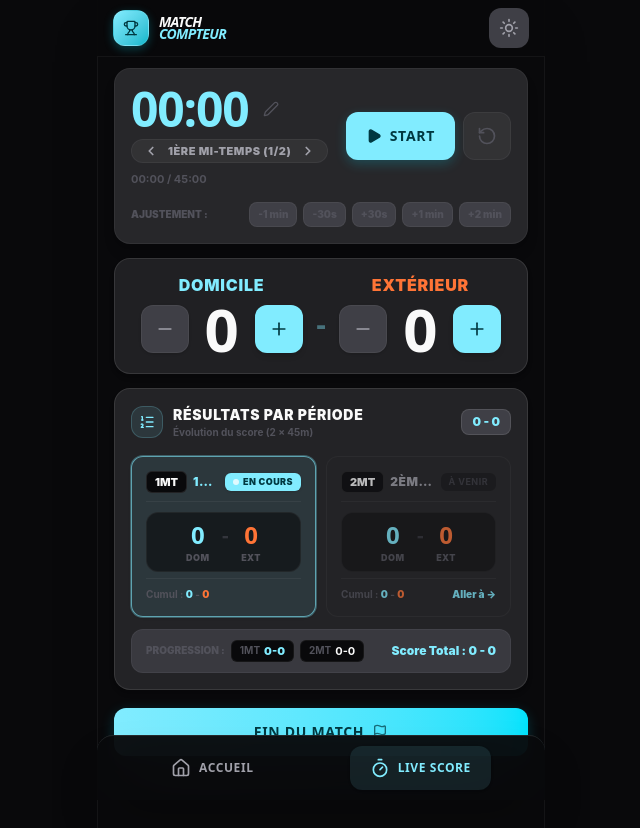
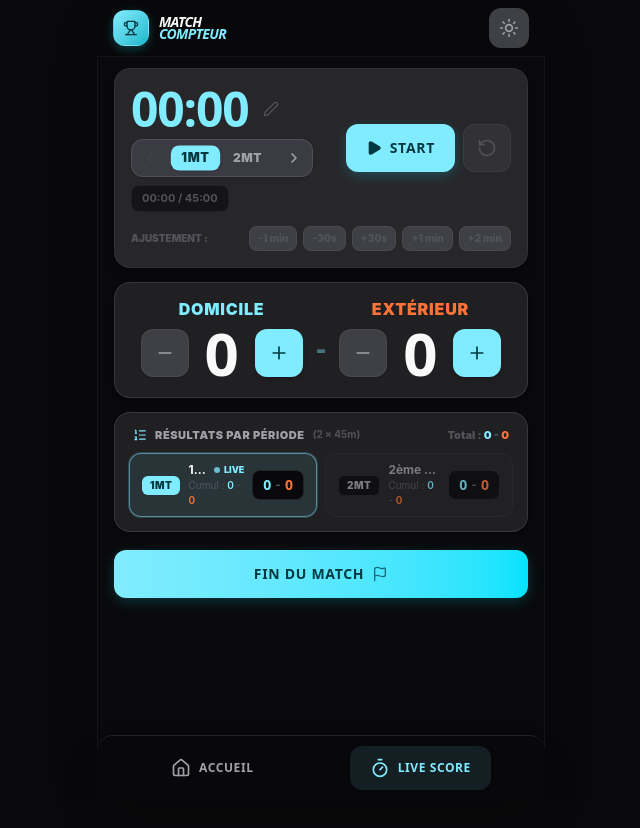
Before and after one commit to RCC83/Apex-Grid-, a React (Vite) app: page / in a window 1280 px wide. Both pictures are taken after a click on the button "REJOINDRE LE LIVE". Shown: the top 828 px of the page, without its empty margins (319-959 px from the left). After the commit the page ends 800 px from the top, so only its background shows below. Built offline with nearby package versions, Linux system fonts and the light colour scheme.

Commit message:
feat(ui): improve period navigation and touch UX
Refactor period selection logic into a reusable method and optimize touch-based interactions by updating CSS tap highlights and touch-action properties.

```diff
--- a/src/App.tsx
+++ b/src/App.tsx
@@ -394,23 +394,22 @@
     setSeconds((prev: number) => Math.max(0, prev + delta));
   };
 
+  const handleSelectPeriod = (targetIndex: number) => {
+    const cleanIndex = Math.max(0, Math.min(totalPeriods - 1, targetIndex));
+    setSeconds(cleanIndex * periodDurationSeconds);
+    setIsActive(false);
+  };
+
   const handlePeriodChange = (direction: 'next' | 'prev') => {
-    const durationInSeconds = periodDuration * 60;
-    let nextSeconds = seconds;
     if (direction === 'next') {
       if (currentPeriodIndex < totalPeriods - 1) {
-        nextSeconds = (currentPeriodIndex + 1) * durationInSeconds;
+        handleSelectPeriod(currentPeriodIndex + 1);
       }
     } else {
       if (currentPeriodIndex > 0) {
-        nextSeconds = (currentPeriodIndex - 1) * durationInSeconds;
-      } else {
-        nextSeconds = 0;
+        handleSelectPeriod(currentPeriodIndex - 1);
       }
     }
-
-    setSeconds(nextSeconds);
-    setIsActive(false);
   };
 
   return (
@@ -460,29 +459,56 @@
 
             {/* Période & Temps réglementaire */}
             <div className="flex items-center gap-2 flex-wrap">
-              <div className="flex items-center gap-1 bg-text/5 rounded-full px-2.5 py-0.5 w-fit border border-text/5">
+              <div className="flex items-center bg-surface-bright/90 rounded-xl p-0.5 border border-text/10 shadow-sm">
                 <button
                   onClick={() => handlePeriodChange('prev')}
-                  className="p-0.5 text-text-muted hover:text-primary transition-colors"
+                  className={`w-8 h-8 flex items-center justify-center rounded-lg transition-all ${
+                    currentPeriodIndex === 0
+                      ? 'text-text-dim/30 cursor-not-allowed pointer-events-none'
+                      : 'text-text-muted hover:text-text hover:bg-surface active:scale-90'
+                  }`}
                   aria-label="Période précédente"
                   disabled={currentPeriodIndex === 0}
                 >
-                  <ChevronLeft className="w-3.5 h-3.5" strokeWidth={3} />
+                  <ChevronLeft className="w-4 h-4" strokeWidth={2.5} />
                 </button>
-                <span className="text-[11px] font-black uppercase tracking-wider text-text-muted px-1">
-                  {getPeriodLabel()}
-                </span>
+
+                <div className="flex items-center gap-1 px-1.5">
+                  {Array.from({ length: totalPeriods }).map((_, pIdx) => {
+                    const isSelected = pIdx === currentPeriodIndex;
+                    const pShort = getPeriodShortName(pIdx, totalPeriods);
+                    return (
+                      <button
+                        key={pIdx}
+                        onClick={() => handleSelectPeriod(pIdx)}
+                        className={`px-2.5 py-1 rounded-lg text-xs font-black tracking-wider uppercase transition-all select-none ${
+                          isSelected
+                            ? 'bg-primary text-on-primary shadow-sm scale-105'
+                            : 'text-text-muted hover:text-text hover:bg-surface/50 active:scale-95'
+                        }`}
+                        title={`Passer à ${getPeriodName(pIdx, totalPeriods)}`}
+                      >
+                        {pShort}
+                      </button>
+                    );
+                  })}
+                </div>
+
                 <button
                   onClick={() => handlePeriodChange('next')}
-                  className="p-0.5 text-text-muted hover:text-primary transition-colors"
+                  className={`w-8 h-8 flex items-center justify-center rounded-lg transition-all ${
+                    currentPeriodIndex >= totalPeriods - 1
+                      ? 'text-text-dim/30 cursor-not-allowed pointer-events-none'
+                      : 'text-text-muted hover:text-text hover:bg-surface active:scale-90'
+                  }`}
                   aria-label="Période suivante"
                   disabled={currentPeriodIndex >= totalPeriods - 1}
                 >
-                  <ChevronRight className="w-3.5 h-3.5" strokeWidth={3} />
+                  <ChevronRight className="w-4 h-4" strokeWidth={2.5} />
                 </button>
               </div>
 
-              <span className="text-[11px] font-bold text-text-dim">
+              <span className="text-[11px] font-bold text-text-dim bg-surface/60 px-2.5 py-1 rounded-lg border border-text/5">
                 {formatTime(Math.min(currentPeriodElapsedSec, periodDurationSeconds))} / {periodDuration}:00
               </span>
             </div>
@@ -619,6 +645,8 @@
                   <span className="text-xs font-black text-text-dim uppercase tracking-wider">Minutes</span>
                   <input
                     type="number"
+                    inputMode="numeric"
+                    pattern="[0-9]*"
                     value={editMinutes}
                     onChange={(e) => setEditMinutes(e.target.value)}
                     className="w-20 h-20 bg-surface-bright border border-text/10 rounded-2xl text-center text-3xl sm:text-4xl font-headline font-black text-text focus:outline-none focus:border-primary/50 shadow-inner"
@@ -629,6 +657,8 @@
                   <span className="text-xs font-black text-text-dim uppercase tracking-wider">Secondes</span>
                   <input
                     type="number"
+                    inputMode="numeric"
+                    pattern="[0-9]*"
                     value={editSeconds}
                     onChange={(e) => setEditSeconds(e.target.value)}
                     className="w-20 h-20 bg-surface-bright border border-text/10 rounded-2xl text-center text-3xl sm:text-4xl font-headline font-black text-text focus:outline-none focus:border-primary/50 shadow-inner"
@@ -737,31 +767,25 @@
         </div>
       </section>
 
-      {/* Résultats Intermédiaires - Tableau de bord par période */}
-      <div className="bg-surface-high/90 border border-text/10 rounded-2xl p-4 flex flex-col gap-3 shadow-md">
-        <div className="flex items-center justify-between">
-          <div className="flex items-center gap-2.5">
-            <div className="w-8 h-8 rounded-xl bg-primary/10 flex items-center justify-center border border-primary/20 text-primary">
-              <ListOrdered className="w-4 h-4" />
-            </div>
-            <div className="flex flex-col">
-              <span className="text-xs sm:text-sm font-black uppercase tracking-wider text-text">
+      {/* Résultats par Période - Version affinée & compacte */}
+      <div className="bg-surface-high/80 border border-text/10 rounded-2xl p-3 sm:p-3.5 flex flex-col gap-2.5 shadow-sm">
+        <div className="flex items-center justify-between px-1">
+          <div className="flex items-center gap-2">
+            <ListOrdered className="w-3.5 h-3.5 text-primary" />
+            <span className="text-[11px] font-black uppercase tracking-wider text-text-muted">
               Résultats par Période
             </span>
-              <span className="text-[10px] font-bold text-text-dim">
-                Évolution du score ({totalPeriods} × {periodDuration}m)
+            <span className="text-[10px] text-text-dim font-bold">
+              ({totalPeriods} × {periodDuration}m)
             </span>
           </div>
-          </div>
-          <div className="flex items-center gap-1.5">
-            <span className="text-xs font-black px-2.5 py-1 rounded-lg bg-surface-bright border border-text/10 text-primary">
-              {homeScore} - {awayScore}
+          <span className="text-[11px] font-black text-text-dim">
+            Total : <strong className="text-primary font-black">{homeScore}</strong> - <strong className="text-secondary font-black">{awayScore}</strong>
           </span>
         </div>
-        </div>
 
-        {/* Grille des périodes */}
-        <div className={`grid gap-2.5 pt-1 ${totalPeriods <= 2 ? 'grid-cols-1 sm:grid-cols-2' : totalPeriods === 3 ? 'grid-cols-1 sm:grid-cols-3' : 'grid-cols-1 sm:grid-cols-2 lg:grid-cols-4'}`}>
+        {/* Liste affinée et compacte des périodes */}
+        <div className={`grid gap-2 ${totalPeriods === 1 ? 'grid-cols-1' : 'grid-cols-1 sm:grid-cols-2'}`}>
           {periodScores.map((p: PeriodScore, idx: number) => {
             const isCurrent = idx === currentPeriodIndex;
             const isPast = idx < currentPeriodIndex;
@@ -773,104 +797,67 @@
             const cumAway = periodScores.slice(0, idx + 1).reduce((s, item) => s + (item?.away || 0), 0);
 
             return (
-              <div
+              <button
                 key={idx}
-                className={`relative flex flex-col justify-between p-3.5 rounded-xl border transition-all ${
+                type="button"
+                onClick={() => {
+                  if (!isCurrent) {
+                    handleSelectPeriod(idx);
+                  }
+                }}
+                className={`flex items-center justify-between px-3 py-2 rounded-xl border transition-all text-left select-none ${
                   isCurrent
-                    ? 'bg-primary/10 border-primary/60 shadow-sm ring-1 ring-primary/30'
+                    ? 'bg-primary/10 border-primary/50 ring-1 ring-primary/20 shadow-sm'
                     : isPast
-                      ? 'bg-surface-bright/80 border-text/10'
-                      : 'bg-surface-high/40 border-text/5 opacity-70'
+                      ? 'bg-surface-bright/70 hover:bg-surface-bright border-text/10 hover:border-primary/30 active:scale-[0.99] cursor-pointer'
+                      : 'bg-surface-high/40 hover:bg-surface-bright/40 border-text/5 opacity-70 hover:opacity-100 active:scale-[0.99] cursor-pointer'
                 }`}
               >
-                {/* En-tête période & statut */}
-                <div className="flex items-center justify-between gap-2 mb-2 pb-2 border-b border-text/5">
-                  <div className="flex items-center gap-1.5 min-w-0">
-                    <span className="text-[11px] font-black px-2 py-0.5 rounded-md bg-surface border border-text/10 text-text">
+                {/* Badge & Nom période */}
+                <div className="flex items-center gap-2 min-w-0">
+                  <span className={`text-[10px] font-black px-2 py-0.5 rounded-md uppercase tracking-wider ${
+                    isCurrent
+                      ? 'bg-primary text-on-primary font-black'
+                      : 'bg-surface border border-text/10 text-text-muted'
+                  }`}>
                     {shortName}
                   </span>
-                    <span className={`text-xs font-black uppercase tracking-wider truncate ${isCurrent ? 'text-primary' : 'text-text-muted'}`}>
+
+                  <div className="flex flex-col min-w-0">
+                    <div className="flex items-center gap-1.5">
+                      <span className={`text-xs font-bold truncate ${isCurrent ? 'text-text' : 'text-text-muted'}`}>
                         {periodFullName}
                       </span>
-                  </div>
-
                       {isCurrent ? (
-                    <span className="flex items-center gap-1 text-[9px] font-black bg-primary text-on-primary px-2 py-0.5 rounded-md uppercase tracking-wider shadow-sm flex-shrink-0">
-                      <span className="w-1.5 h-1.5 rounded-full bg-white animate-pulse" />
-                      En cours
+                        <span className="flex items-center gap-1 text-[9px] font-black text-primary uppercase">
+                          <span className="w-1.5 h-1.5 rounded-full bg-primary animate-pulse" />
+                          Live
                         </span>
                       ) : isPast ? (
-                    <span className="text-[9px] font-bold text-text-dim bg-surface/80 px-2 py-0.5 rounded-md uppercase tracking-wider flex-shrink-0">
+                        <span className="text-[9px] font-medium text-text-dim">
                           Terminé
                         </span>
-                  ) : (
-                    <span className="text-[9px] font-bold text-text-dim/60 bg-surface/40 px-2 py-0.5 rounded-md uppercase tracking-wider flex-shrink-0">
-                      À venir
+                      ) : null}
+                    </div>
+                    {totalPeriods > 1 && (
+                      <span className="text-[10px] text-text-dim">
+                        Cumul : <strong className="text-primary font-semibold">{cumHome}</strong> - <strong className="text-secondary font-semibold">{cumAway}</strong>
                       </span>
                     )}
                   </div>
-
-                {/* Score central de la période */}
-                <div className="flex items-center justify-center gap-3 py-1.5 my-0.5 bg-surface/60 rounded-xl border border-text/5">
-                  <div className="flex flex-col items-center">
-                    <span className="text-xl sm:text-2xl font-black text-primary font-headline tabular-nums">
-                      {p.home}
-                    </span>
-                    <span className="text-[9px] font-black text-text-dim uppercase tracking-wider truncate max-w-[50px]">
-                      {homeTeamName || 'DOM'}
-                    </span>
                 </div>
 
-                  <span className="text-base font-black text-text-dim/50 pb-3">-</span>
-
-                  <div className="flex flex-col items-center">
-                    <span className="text-xl sm:text-2xl font-black text-secondary font-headline tabular-nums">
-                      {p.away}
-                    </span>
-                    <span className="text-[9px] font-black text-text-dim uppercase tracking-wider truncate max-w-[50px]">
-                      {awayTeamName || 'EXT'}
-                    </span>
+                {/* Score de la période */}
+                <div className="flex items-center gap-1.5 flex-shrink-0 pl-2">
+                  <div className="flex items-center gap-1 bg-surface px-2.5 py-1 rounded-lg border border-text/10 shadow-inner">
+                    <span className="text-sm font-black text-primary tabular-nums font-headline">{p.home}</span>
+                    <span className="text-xs font-bold text-text-dim">-</span>
+                    <span className="text-sm font-black text-secondary tabular-nums font-headline">{p.away}</span>
                   </div>
                 </div>
-
-                {/* Pied de carte : Cumul & Navigation */}
-                <div className="flex items-center justify-between text-[10px] pt-2 mt-1 border-t border-text/5">
-                  <span className="font-bold text-text-dim">
-                    Cumul : <strong className="text-primary">{cumHome}</strong> - <strong className="text-secondary">{cumAway}</strong>
-                  </span>
-
-                  {!isCurrent && (
-                    <button
-                      onClick={() => {
-                        setSeconds(idx * periodDuration * 60);
-                        setIsActive(false);
-                      }}
-                      className="text-[10px] font-black text-primary hover:underline transition-all"
-                      title="Placer le chrono sur cette période"
-                    >
-                      Aller à →
               </button>
-                  )}
-                </div>
-              </div>
             );
           })}
-        </div>
-
-        {/* Ligne récapitulative chronologique */}
-        <div className="flex items-center justify-between text-[11px] font-bold bg-surface-bright/80 px-3.5 py-2.5 rounded-xl border border-text/5 text-text-muted flex-wrap gap-2">
-          <div className="flex items-center gap-1.5 flex-wrap">
-            <span className="text-text-dim uppercase text-[10px] font-black">Progression :</span>
-            {periodScores.map((p: PeriodScore, i: number) => (
-              <span key={i} className="inline-flex items-center gap-1 bg-surface px-2 py-0.5 rounded-md border border-text/5">
-                <span className="text-text-dim text-[10px]">{getPeriodShortName(i, totalPeriods)}</span>
-                <strong className={i === currentPeriodIndex ? 'text-primary font-black' : 'text-text font-bold'}>{p.home}-{p.away}</strong>
-              </span>
-            ))}
-          </div>
-          <span className="text-primary font-black text-xs">
-            Score Total : {homeScore} - {awayScore}
-          </span>
         </div>
       </div>
 
--- a/src/index.css
+++ b/src/index.css
@@ -50,6 +50,11 @@
     padding-bottom: env(safe-area-inset-bottom);
     padding-left: env(safe-area-inset-left);
     padding-right: env(safe-area-inset-right);
+    -webkit-tap-highlight-color: transparent;
+  }
+
+  button, input, select {
+    touch-action: manipulation;
   }
 }
 
```
Lines whose indentation alone changed are shown as unchanged.
